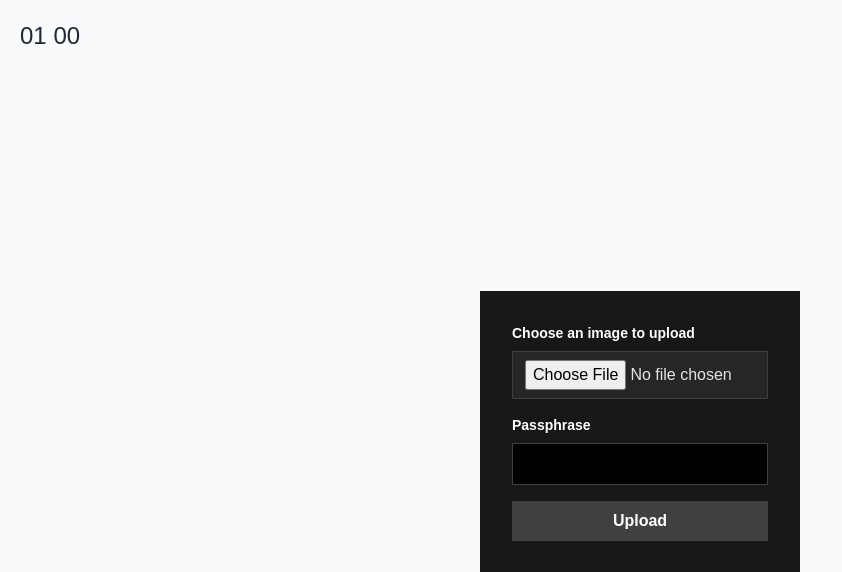
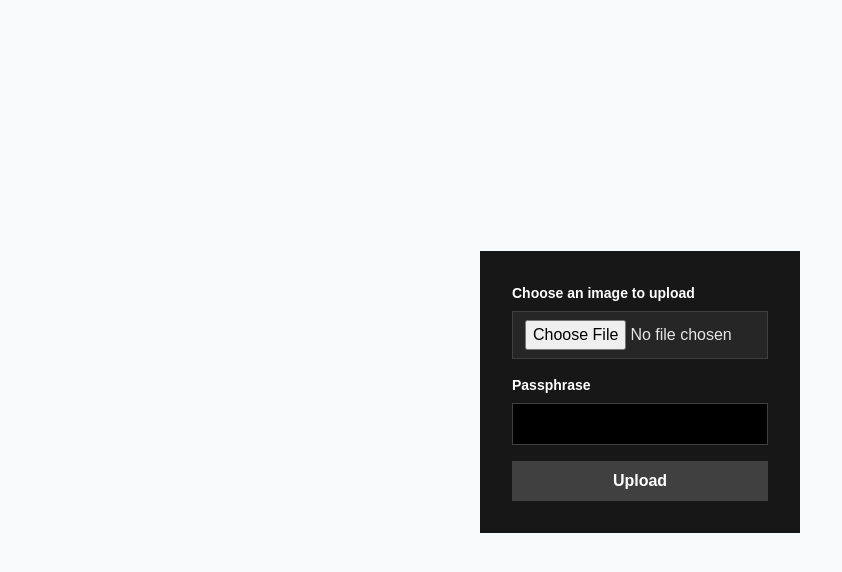
Before and after one commit to TonyTheTaiga/taigaishida, a FastAPI app: page /upload in a window 1280 px wide. Shown: the top 572 px of the page, without its empty margins (0-842 px from the left). After the commit the page ends 533 px from the top, so only its background shows below. Run offline with FastAPI, Linux system fonts and the light colour scheme; style sheets or scripts are compiled from the project's sources; some web fonts are replaced.

Commit message:
merge gallery and about me pages

```diff
--- a/taigaishida/taiga.py
+++ b/taigaishida/taiga.py
@@ -325,20 +325,15 @@ def build_app() -> FastAPI:
 
         return {"uploadUrl": url}
 
-    @app.get("/gallery", response_class=HTMLResponse)
     @app.get("/", response_class=HTMLResponse)
-    async def gallery(request: Request, gallery=Depends(get_gallery_data)):
+    async def home(request: Request, gallery=Depends(get_gallery_data)):
         if len(gallery) == 0:
             return "Empty Gallery!"
 
         return templates.TemplateResponse(
-            "gallery.html",
+            "home.html",
             {"request": request, "gallery": gallery},
         )
-
-    @app.get("/about", response_class=HTMLResponse)
-    async def about(request: Request):
-        return templates.TemplateResponse("about.html", {"request": request})
 
     @app.get("/upload", response_class=HTMLResponse)
     async def upload(request: Request):
--- a/taigaishida/templates/layout.html
+++ b/taigaishida/templates/layout.html
@@ -9,21 +9,13 @@
   {% endif %}
   <meta name="author" content="Taiga Ishida" />
   <meta name="description" content="taiga ishida's website" />
-  <meta name="keywords"
-    content="Taiga, Ishida, Taiga Ishida, machine learning, ai, software, engineer, machine, learning" />
+  <meta name="keywords" content="Taiga, Ishida, Taiga Ishida" />
   <meta charset="utf-8" />
   <meta name="viewport" content="width=device-width, initial-scale=1.0" />
   <link rel="stylesheet" href="{{url_for('static', path='/styles/2025.css')}}" />
 </head>
 
 <body id="body" class="font-main bg-gray-50 text-gray-800 mx-5">
-  <header id="header" class="h-screen-5 pt-5">
-    <nav id="navigation" class="text-2xl">
-      <a href="{{ url_for('gallery') }}">01</a>
-      <a href="{{ url_for('about') }}">00</a>
-    </nav>
-  </header>
-  <!-- header -->
   <main id="main">{% block content %}{% endblock %}</main>
   <!-- main -->
 </body>
```
Also changed, not shown: taigaishida/templates/about.html (deleted, +0 -17 lines), taigaishida/templates/home.html (renamed from taigaishida/templates/gallery.html, +20 -15 lines).
